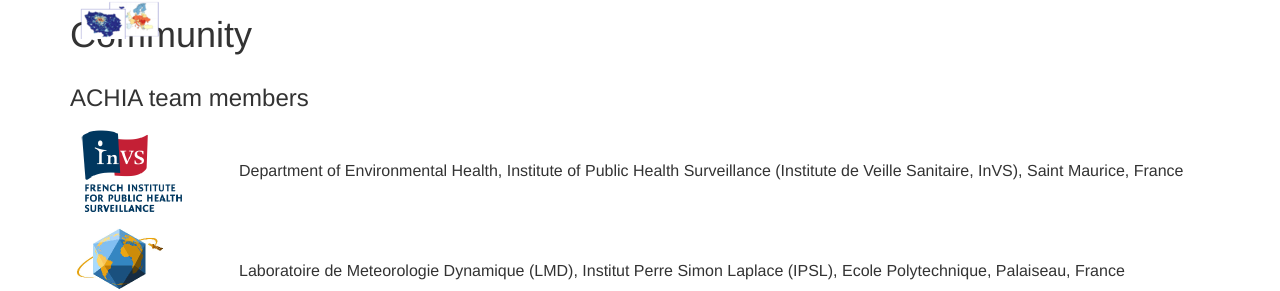
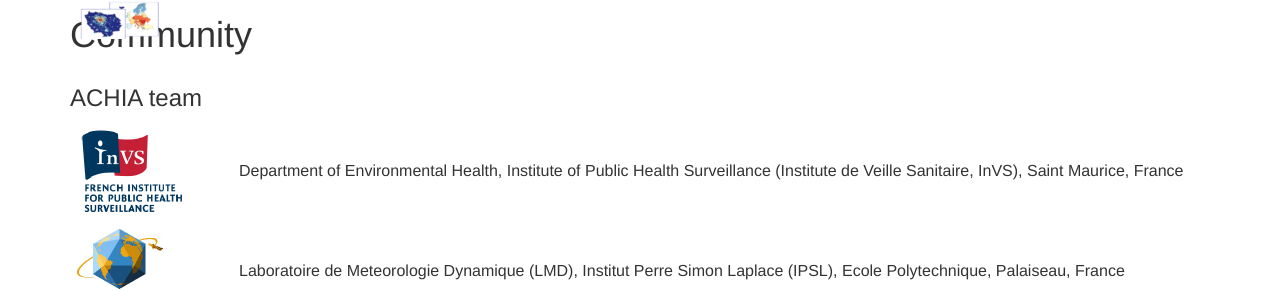
Before and after one commit to vlikhvar/achia, a Jekyll site: the page built from community.md, in a window 1280 px wide. Shown: the part 187-478 px from the top of the page. Built offline with Jekyll 4.4.1, drawn with Linux system fonts in a browser that asks for light colours; nearby versions of some CDN libraries; library files that are not in the unit come from our copies; Markdown is read by kramdown in place of the engine named in the settings.

Commit message:
Update community.md

```diff
--- a/community.md
+++ b/community.md
@@ -5,7 +5,7 @@ group: navigation
 ---
 {% include JB/setup %}
 
-### ACHIA team members
+### ACHIA team
 
 <table>
     <tr>
```
